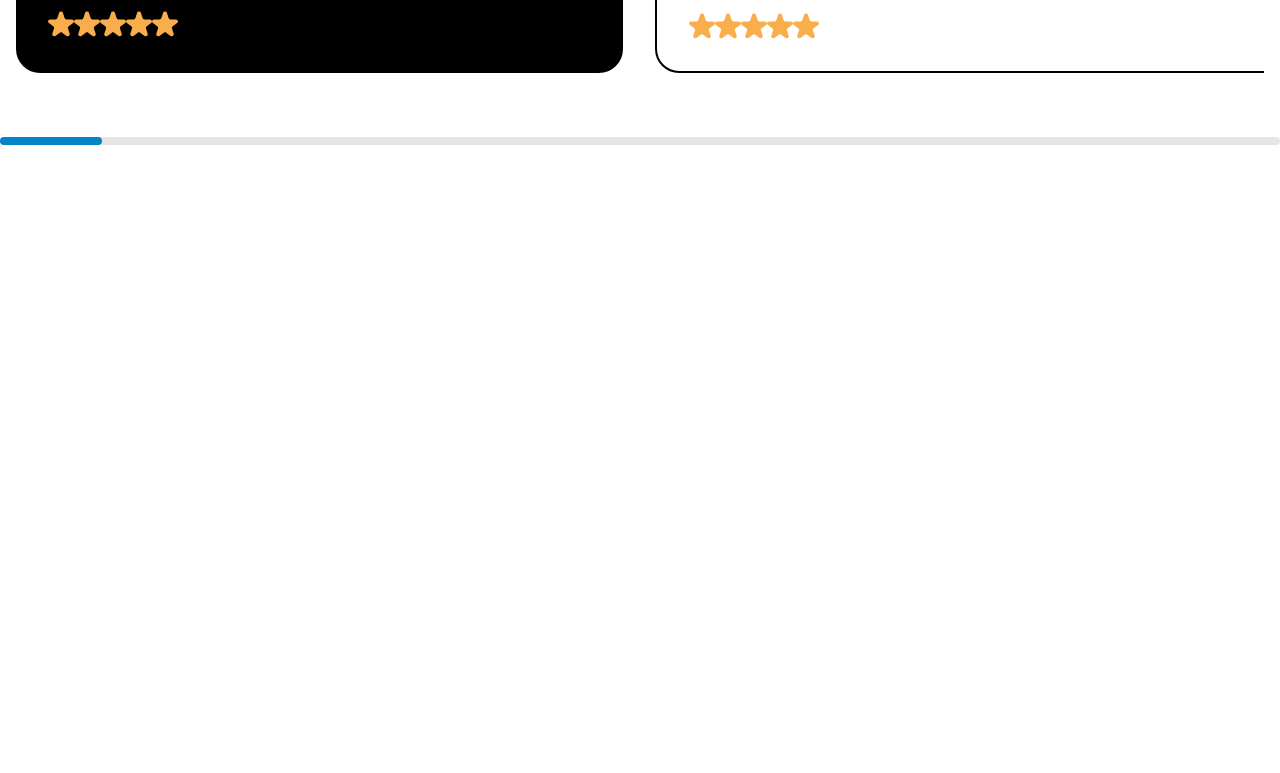
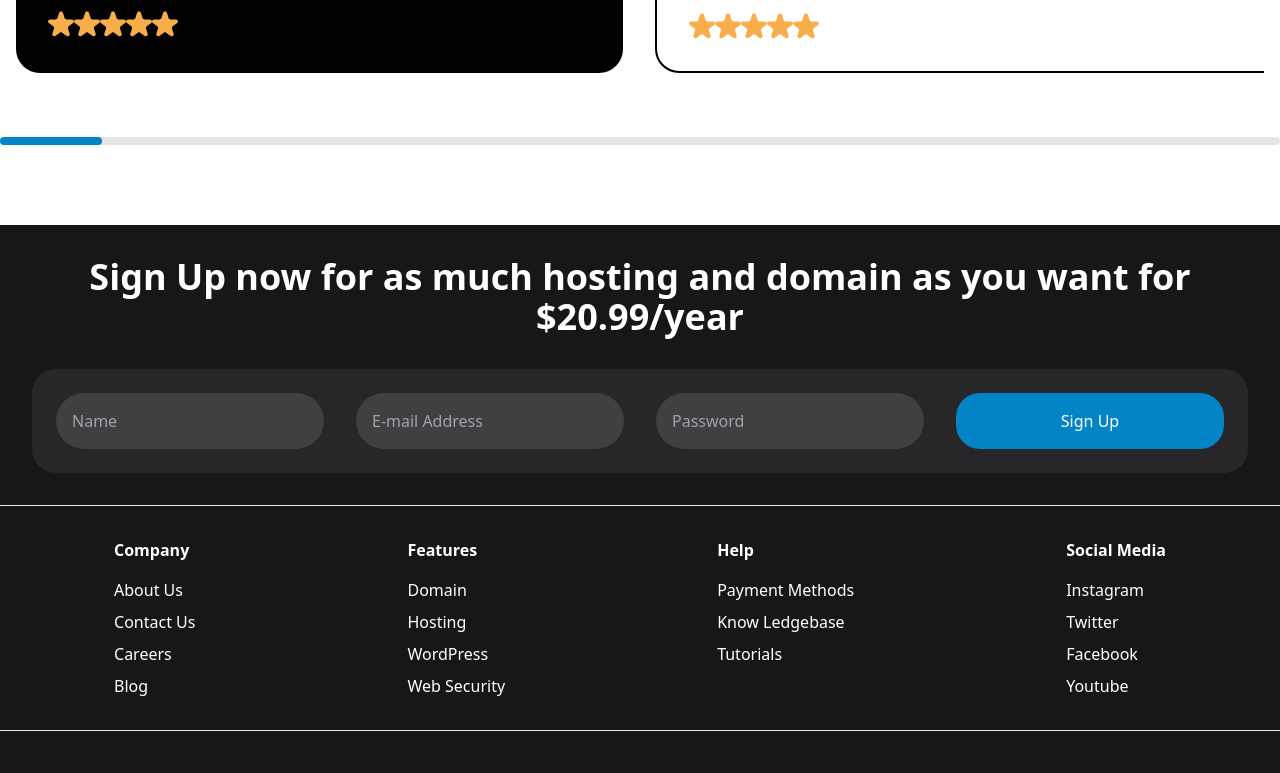
Before and after one commit to arshitcc/Just-Tailwind, a plain HTML site: page Hosting_Site_Landing_Page/index.html in a window 1280 px wide. Shown: the part 4445-5218 px from the top of the page. Before the commit the page ends 4670 px from the top, so only its background shows below. Drawn offline with nearby package versions, Linux system fonts and the light colour scheme.

Commit message:
complete : enquiry-section add

```diff
--- a/Hosting_Site_Landing_Page/index.html
+++ b/Hosting_Site_Landing_Page/index.html
@@ -244,5 +244,68 @@
         </div>
     </div>
 
+    <!-- Enquiry Section -->
+    <footer class="bg-neutral-900 text-white">
+        <div class="container mx-auto p-8 flex flex-col gap-8">
+            <p class="text-4xl text-center font-bold" >Sign Up now for as much hosting and domain as you want for $20.99/year</p>
+            <div class="bg-zinc-800 grid grid-cols-1 md:grid-cols-4 gap-8 p-6 rounded-3xl">
+                <input class="bg-neutral-700 rounded-full p-4" type="text" placeholder="Name">
+                <input class="bg-neutral-700 rounded-full p-4" type="email" placeholder="E-mail Address">
+                <input class="bg-neutral-700 rounded-full p-4" type="password" placeholder="Password">
+                <button class="bg-sky-600 rounded-3xl px-6 py-4" type="submit">Sign Up</button>
+            </div>
+        </div>
+        <hr>
+        <div class="container mx-auto flex flex-wrap gap-12 justify-around p-8">
+            <div class="flex flex-col gap-4">
+                <div>
+                    <p class="font-bold">Company</p>
+                </div>
+                <ul class="flex flex-col gap-2">
+                    <li><a href="#">About Us</a></li>
+                    <li><a href="#">Contact Us</a></li>
+                    <li><a href="#">Careers</a></li>
+                    <li><a href="#">Blog</a></li>
+                </ul>
+            </div>
+            <div class="flex flex-col gap-4">
+                <div>
+                    <p class="font-bold">Features</p>
+                </div>
+                <ul class="flex flex-col gap-2">
+                    <li><a href="#">Domain</a></li>
+                    <li><a href="#">Hosting</a></li>
+                    <li><a href="#">WordPress</a></li>
+                    <li><a href="#">Web Security</a></li>
+                </ul>
+            </div>
+            <div class="flex flex-col gap-4">
+                <div>
+                    <p class="font-bold">Help</p>
+                </div>
+                <ul class="flex flex-col gap-2">
+                    <li><a href="#">Payment Methods</a></li>
+                    <li><a href="#">Know Ledgebase</a></li>
+                    <li><a href="#">Tutorials</a></li>
+                </ul>
+            </div>
+            <div class="flex flex-col gap-4">
+                <div>
+                    <p class="font-bold">Social Media</p>
+                </div>
+                <ul class="flex flex-col gap-2">
+                    <li><a href="#">Instagram</a></li>
+                    <li><a href="#">Twitter</a></li>
+                    <li><a href="#">Facebook</a></li>
+                    <li><a href="#">Youtube</a></li>
+                </ul>
+            </div>
+        </div>
+        <hr>
+        <div class="flex justify-center p-12">
+            <img src="./Assets/Logo.svg" alt="no-img">
+        </div>
+    </footer>
+
 
 </body>
```
